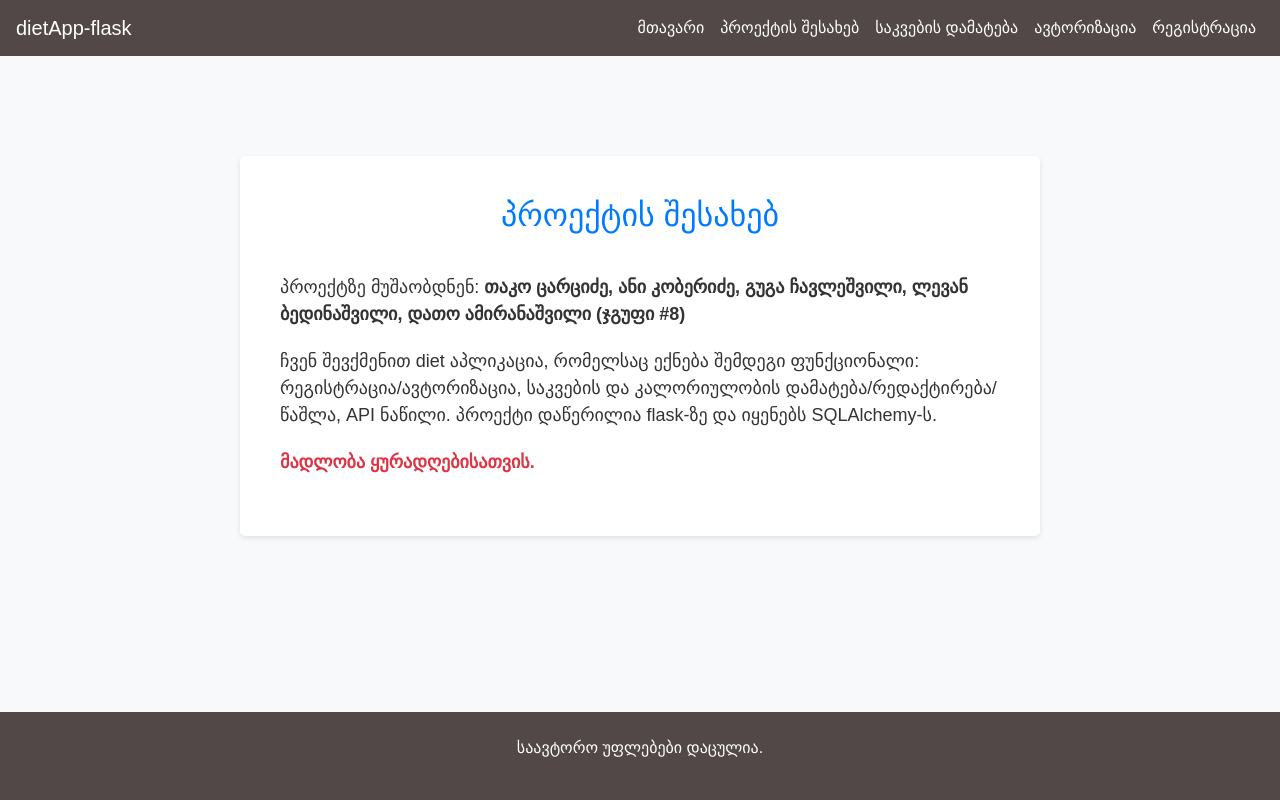
After one commit to LevanBedinashvili/dietApp, a Flask app: template templates/about.html in a window 1280 px wide. The commit adds this page. Run offline with Flask 3, Linux system fonts and the light colour scheme; the template is opened without the code that fills it, so the values that code supplies are empty; some libraries are stand-ins or nearby versions; some web fonts are replaced.

Commit message:
api/about

```diff
--- a/app.py
+++ b/app.py
@@ -14,6 +14,12 @@ api = Api(app)
 
 db = SQLAlchemy(app)
 
+class Food(db.Model):
+    id = db.Column(db.Integer, primary_key=True)
+    name = db.Column(db.String(100), nullable=False)
+    category = db.Column(db.String(50), nullable=False)
+    calorie = db.Column(db.Integer, nullable=False)
+    date_of_reception = db.Column(db.DateTime, nullable=False, default=datetime.now())
 
 class User(db.Model):
     id = db.Column(db.Integer, primary_key=True)
@@ -21,6 +27,89 @@ class User(db.Model):
     password = db.Column(db.String(100), nullable=False)
     last_login = db.Column(db.DateTime, nullable=False, default=datetime.now())
 
+class FoodResource(Resource):
+    def get(self, food_id=None):
+        if food_id:
+            food = Food.query.get(food_id)
+            if food:
+                return {
+                    "id": food.id,
+                    "name": food.name,
+                    "category": food.category,
+                    "calorie": food.calorie,
+                }
+            else:
+                return {"message": "საკვების ინფორმაცია ვერ ვიპოვეთ"}, 404
+        else:
+            foods = Food.query.all()
+            result = [
+                {
+                    "id": food.id,
+                    "name": food.name,
+                    "category": food.category,
+                    "calorie": food.calorie,
+                }
+                for food in foods
+            ]
+            return result
+
+    def post(self):
+        parser = reqparse.RequestParser()
+        parser.add_argument("name", type=str, required=True, help="Name is required")
+        parser.add_argument(
+            "category", type=str, required=True, help="Category is required"
+        )
+        parser.add_argument(
+            "calorie", type=int, required=True, help="Calorie is required"
+        )
+        args = parser.parse_args()
+
+        name = args["name"]
+        category = args["category"]
+        calorie = args["calorie"]
+
+        food = Food(name=name, category=category, calorie=calorie)
+        db.session.add(food)
+        db.session.commit()
+
+        return {"message": "საკვების ინფორმაცია წარმატებით დაემატა"}, 201
+
+    def put(self, food_id):
+        parser = reqparse.RequestParser()
+        parser.add_argument("name", type=str, required=True, help="Name is required")
+        parser.add_argument(
+            "category", type=str, required=True, help="Category is required"
+        )
+        parser.add_argument(
+            "calorie", type=int, required=True, help="Calorie is required"
+        )
+        args = parser.parse_args()
+
+        name = args["name"]
+        category = args["category"]
+        calorie = args["calorie"]
+
+        food = Food.query.get(food_id)
+        if food:
+            food.name = name
+            food.category = category
+            food.calorie = calorie
+            db.session.commit()
+            return {"message": "საკვების ინფორმაცია წარმატებით შეიცვალა"}, 200
+        else:
+            return {"message": "საკვები არ არის ნაპოვნი"}, 404
+
+    def delete(self, food_id):
+        food = Food.query.get(food_id)
+        if food:
+            db.session.delete(food)
+            db.session.commit()
+            return {"message": "წარმატებით წაიშალა"}, 200
+        else:
+            return {"message": "საკვები არ არის ნაპოვნი"}, 404
+
+
+api.add_resource(FoodResource, "/api/food", "/api/food/<int:food_id>")
 
 @app.route('/')
 def home():
@@ -104,5 +193,10 @@ def delete_food(food_id):
     flash('საკვების ინფორმაცია ამოიშალა!', 'success')
     return redirect(url_for('home'))
 
+
+@app.route('/food/<int:food_id>', methods = ["GET"])
+def view_food(food_id):
+    food = Food.query.get_or_404(food_id)
+    return render_template('food.html', food=food)
 if __name__ == '__main__':
     app.run(debug=True)
--- /dev/null
+++ b/templates/about.html
@@ -0,0 +1,41 @@
+{% extends 'base.html' %}
+
+{% block content %}
+  <style>
+    body {
+      background-color: #f8f9fa;
+      color: #333;
+      font-family: Arial, sans-serif;
+    }
+    .about-container {
+      max-width: 800px;
+      margin: 0 auto;
+      background-color: #fff;
+      border-radius: 5px;
+      padding: 40px;
+      box-shadow: 0 2px 5px rgba(0, 0, 0, 0.1);
+    }
+    .about-container h2 {
+      text-align: center;
+      margin-bottom: 40px;
+      color: #007bff;
+    }
+    .about-container p {
+      font-size: 18px;
+      line-height: 1.5;
+      margin-bottom: 20px;
+    }
+    .custom-styling {
+      font-weight: bold;
+      color: #dc3545;
+    }
+  </style>
+
+  <div class="about-container" style="margin-top: 100px;">
+    <h2>პროექტის შესახებ</h2>
+    <p>პროექტზე მუშაობდნენ: <b>თაკო ცარციძე, ანი კობერიძე, გუგა ჩავლეშვილი, ლევან ბედინაშვილი, დათო ამირანაშვილი (ჯგუფი #8)</b></p>
+    <p>ჩვენ შევქმენით diet აპლიკაცია, რომელსაც ექნება შემდეგი ფუნქციონალი: რეგისტრაცია/ავტორიზაცია, საკვების და კალორიულობის დამატება/რედაქტირება/წაშლა, API ნაწილი. პროექტი დაწერილია flask-ზე და იყენებს SQLAlchemy-ს.
+    </p>
+    <p class="custom-styling">მადლობა ყურადღებისათვის.</p>
+  </div>
+{% endblock %}
--- a/templates/base.html
+++ b/templates/base.html
@@ -31,6 +31,7 @@
           <li class="nav-item active">
             <a class="nav-link" href="{{ url_for('home') }}" style="color: white;">მთავარი</a>
           </li>
+
           <li class="nav-item active">
             <a class="nav-link" href="{{ url_for('about') }}" style="color: white;">პროექტის შესახებ</a>
           </li>
```
